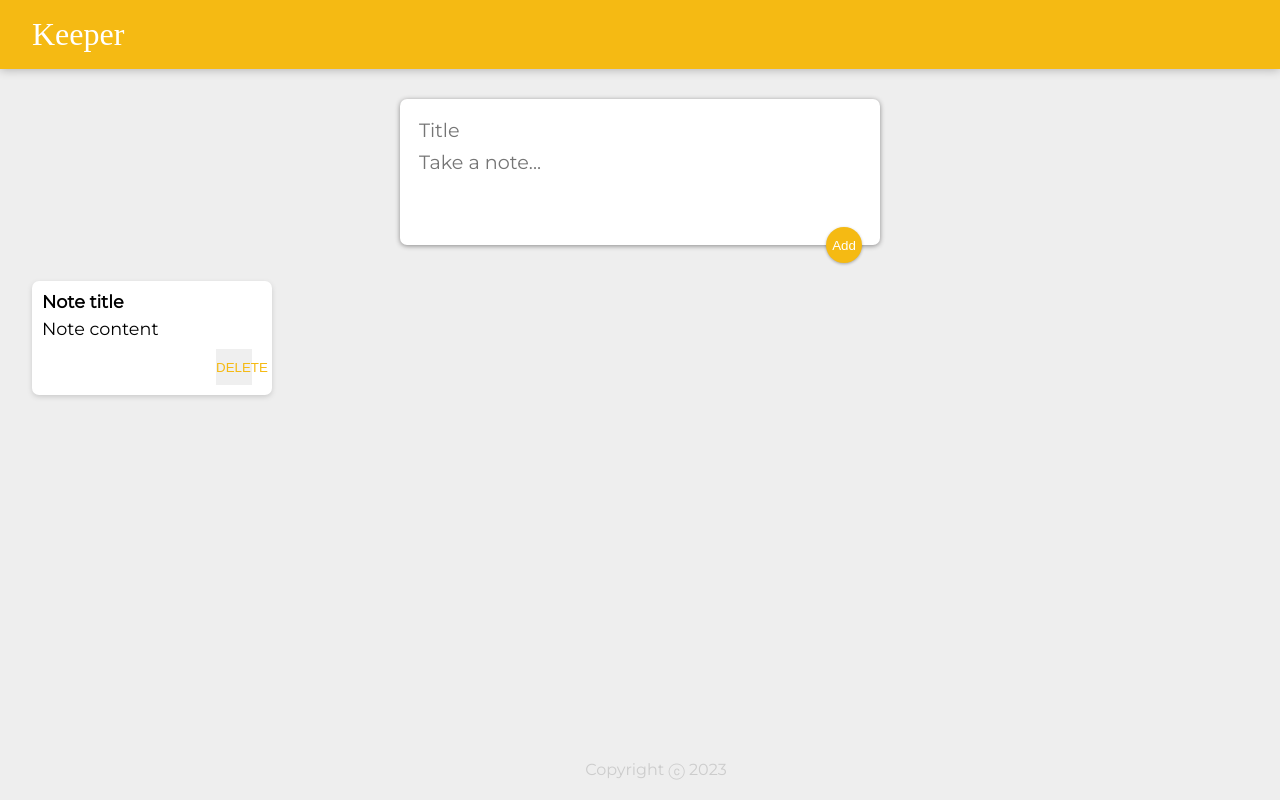
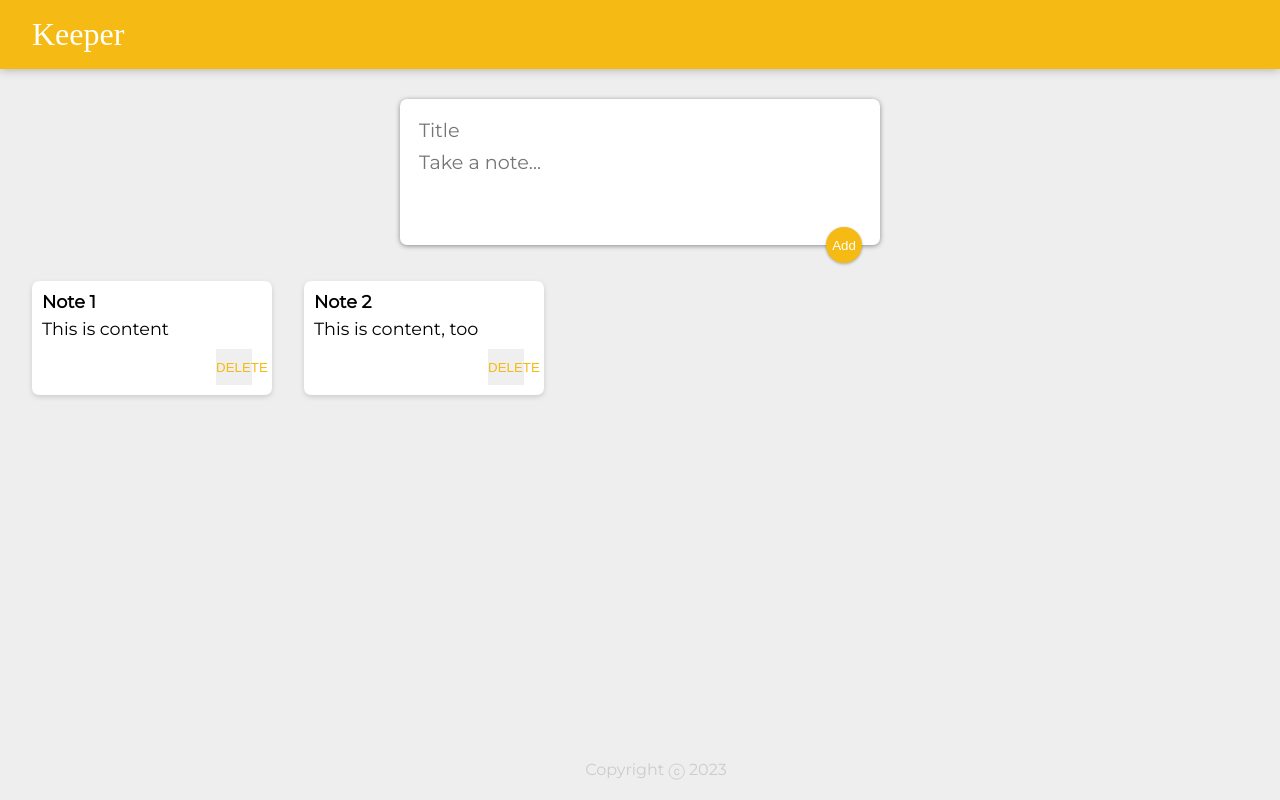
Before and after one commit to kolehiyolo/labbp-react-keeper, a React (Create React App) app: page / in a window 1280 px wide. Built offline with nearby package versions, Linux system fonts and the light colour scheme; a web font is replaced by a local one.

Commit message:
Generating list items through mapping
1. Created a temporary pseudo-array of notesList to make sure generateListItem works
2. Notes are now being dynamically generated based on the notesList state array

```diff
--- a/src/components/App.jsx
+++ b/src/components/App.jsx
@@ -1,15 +1,31 @@
-import React from "react";
+import React, {useState} from "react";
 import Header from "./Header";
 import Footer from "./Footer";
 import Note from "./Note";
 import CreateArea from "./CreateArea";
 
 function App() {
+  const sampleNotesList = [
+    {
+      title: "Note 1",
+      content: "This is content"
+    },
+    {
+      title: "Note 2",
+      content: "This is content, too"
+    },
+  ];
+  const [notesList, setNotesList] = useState(sampleNotesList);
+
+  function generateListItem(item, index) {
+    return <Note key={index} title={item.title} content={item.content} />
+  }
+
   return (
     <div>
       <Header />
       <CreateArea />
-      <Note key={1} title="Note title" content="Note content" />
+      {notesList.map(generateListItem)}
       <Footer />
     </div>
   );
```
